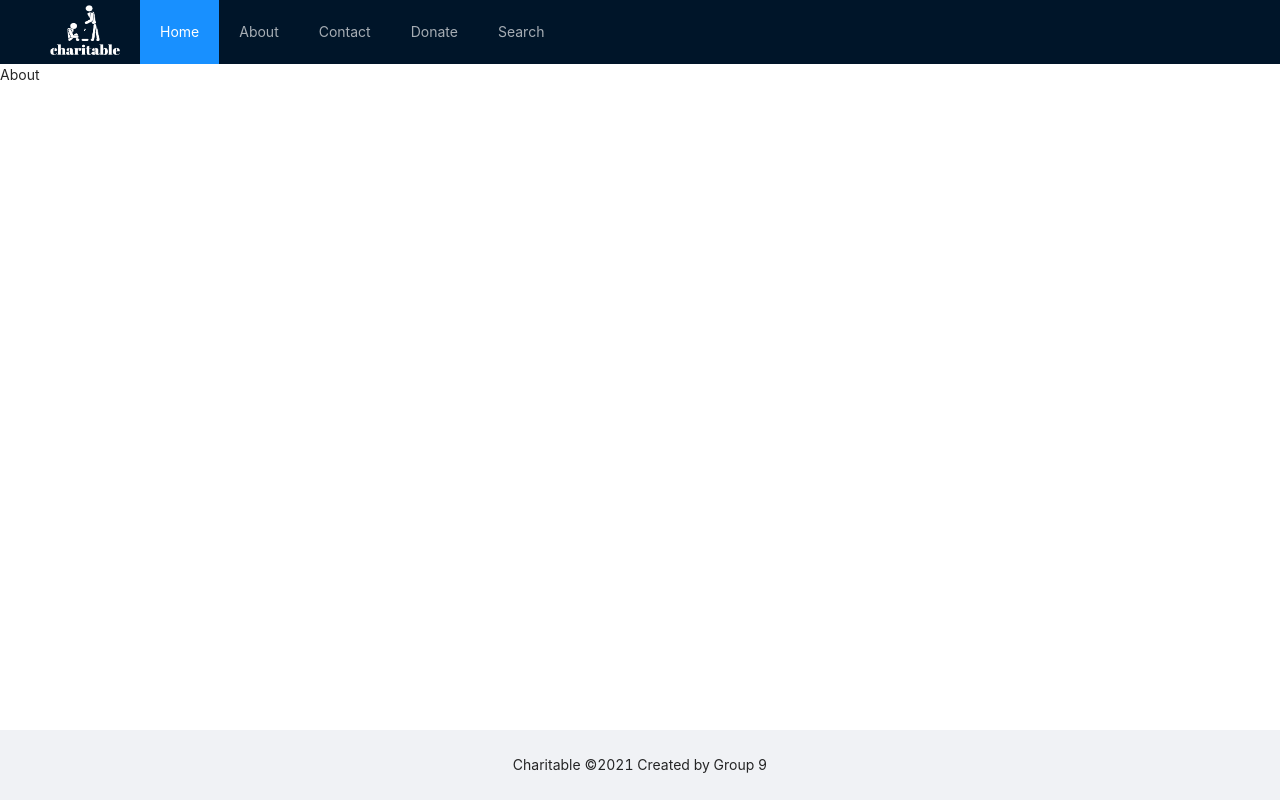
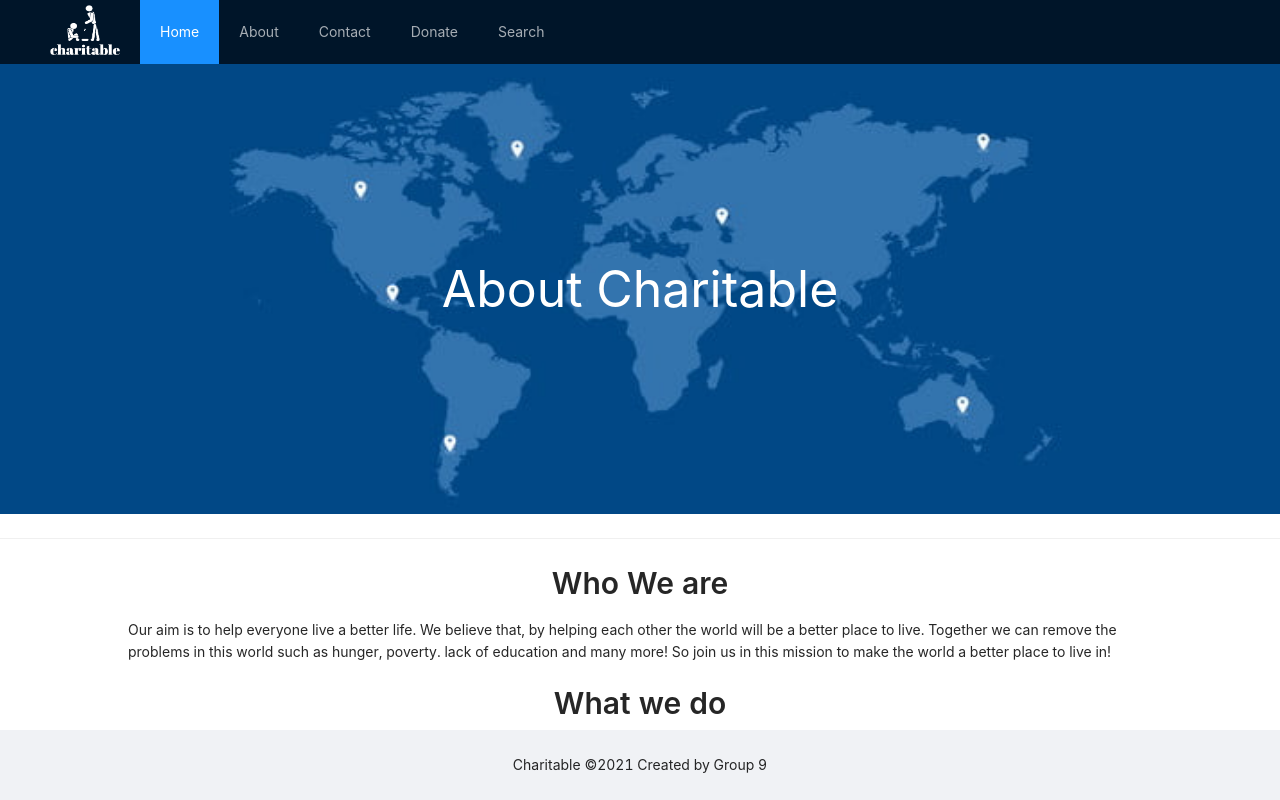
Before and after one commit to zehaowork/Open-data-cw2, a React (Create React App) app: page /Open-data-cw2/about in a window 1280 px wide. Built offline with nearby package versions, Linux system fonts and the light colour scheme; the HTML template or start-up script is replaced by a standard one.

Commit message:
static about page and donation page completed.

```diff
--- a/src/pages/About/About.css
+++ b/src/pages/About/About.css
@@ -0,0 +1,33 @@
+.about-content {
+  width: 100%;
+  height: 100%;
+  display: flex;
+  flex-direction: column;
+  align-items: center;
+  overflow: scroll;
+}
+
+.banner-section {
+  background-color: red;
+  position: relative;
+  width: 100%;
+  text-align: center;
+}
+.banner {
+  width: 100%;
+  max-height: 450px;
+}
+
+.banner-text {
+  position: absolute;
+  top: 50%;
+  left: 50%;
+  font-size: 50px;
+  transform: translate(-50%, -50%);
+  color: white;
+}
+
+.info-text {
+  max-width: 80%;
+  margin-bottom: 20px;
+}
--- a/src/pages/About/About.jsx
+++ b/src/pages/About/About.jsx
@@ -1,7 +1,27 @@
 import React from 'react';
+import { Typography,Divider } from 'antd';
+import Banner from '../../images/banner.jpeg'
+import './About.css';
+export default function About(){
+    const {Title} =Typography;
+    return (<div className="about-content">
+        <div className="banner-section" >
+        <img alt="banner" className='banner' src={Banner} />
+        <div className="banner-text" >About Charitable</div>
+        </div>
+        <Divider />
+        <Title level={2}>Who We are</Title>
+    <div className="info-text"><Typography.Text>
+    Our aim is to help everyone live a better life. We believe that, by helping each other the world will be a better place to live. Together we can remove the problems in this world such as hunger, poverty. lack of education and many more! So join us in this mission to make the world a better place to live in!
+    </Typography.Text></div>
+    <Title level={2}>What we do</Title>
+    <div className="info-text"><Typography.Text>
+    Our aim is to help everyone live a better life. We believe that, by helping each other the world will be a better place to live. Together we can remove the problems in this world such as hunger, poverty. lack of education and many more! So join us in this mission to make the world a better place to live in!
+    </Typography.Text></div>
+    <Title level={2}>Acknowledgments</Title>
+    <div className="info-text"><Typography.Text>
+    Our aim is to help everyone live a better life. We believe that, by helping each other the world will be a better place to live. Together we can remove the problems in this world such as hunger, poverty. lack of education and many more! So join us in this mission to make the world a better place to live in!
+    </Typography.Text></div>
 
-export default function About(){
-    return (<div>
-        About
     </div>)
 }
--- a/src/pages/Donate/Donate.css
+++ b/src/pages/Donate/Donate.css
@@ -1,3 +1,13 @@
-.donate-padding {
-  padding: 5% 10%;
+.donate-content {
+  width: 100%;
+  height: 100%;
+  display: flex;
+  flex-direction: column;
+  align-items: center;
+  overflow: scroll;
 }
+
+.donate-btn {
+  width: 10%;
+  height: 10%;
+}
--- a/src/pages/Donate/Donate.jsx
+++ b/src/pages/Donate/Donate.jsx
@@ -1,13 +1,20 @@
 import React from 'react';
-import { Button } from 'antd';
-
+import { Typography,Divider } from 'antd';
+import './Donate.css'
+import Banner from '../../images/banner.jpeg'
+import DonateIcon from '../../images/donate.png'
 export default function Donate(){
-    return (<div>
-        <div className="image-placeholder"> Image</div>
-        <p>Please donate to help us keep running CharitAble! Every contribution is valuable to us! Thanks in advance!</p>
-        <div className="donate-padding">
-        <Button type="primary">Donate</Button>
-
+    const {Title} =Typography;
+    return (<div className='donate-content' >
+        <div className="banner-section" >
+        <img alt="banner" className='banner' src={Banner} />
+        <div className="banner-text" >Support Us</div>
         </div>
+        <Divider/>
+        <Title level={2}>Donations</Title>
+    <div className="info-text"><Typography.Text>
+    Please donate to help us keep running CharitAble! Every contribution is valuable to us! Thanks in advance!
+    </Typography.Text></div>
+    <img alt='donate' className='donate-btn' src={DonateIcon} />
     </div>)
 }
--- a/src/pages/Home/Home.jsx
+++ b/src/pages/Home/Home.jsx
@@ -1,4 +1,4 @@
-import React from 'react';
+import React,{useEffect,useState} from 'react';
 import { Button, Space,Typography,Divider,List } from 'antd';
 import { Pie } from '@ant-design/charts';
 import './Home.css';
@@ -56,47 +56,22 @@ export default function Home(){
     interactions: [{ type: 'element-active' }],
   };
 
+const [rankList, setRankList] = useState([]);
+  useEffect(() => {
+   testApi();
+  }, [])
+
+
     const testApi = ()=>{
         axios.get('https://us-central1-open-data-cw2.cloudfunctions.net/getRankedNeedsDataNew').then(result=>{
             console.log(result.data)
+            setRankList(result.data);
         })
     };
 
     return (<div className="home-content">
      <div className="section">
      <div className="side">
-        <Title level={2} >Top Item Needed</Title>
-        <div className='rank-list' >
-        <List bordered dataSource={data}
-        header={
-            <div className='rank-item'>
-           <div className='rank-badge-container'>
-           <div >🔥 Rank</div>
-           </div>
-           <div className='rank-name-container'>
-           <div >🍔 Item Name</div>
-           </div>
-          <div className='rank-quantity-container'>
-          <div>1️⃣ Quantity</div>
-          </div>
-       </div>
-        }
-        renderItem={(item,index) => (
-      <List.Item  >
-       <div className='rank-item'>
-           <div className='rank-badge-container'>
-           <div className='rank-badge' >{index+1}</div>
-           </div>
-           <div className='rank-name-container'>
-           <div className='rank-name' >Pudding</div>
-           </div>
-          <div className='rank-quantity-container'>
-          <div>1</div>
-          </div>
-       </div>
-      </List.Item>
-    )} />
-        </div>
 
 
      </div>
@@ -112,7 +87,41 @@ export default function Home(){
       </div>
       </div>
       <Divider style={{height:'100%'}} type='vertical' />
-      <div className="side" ></div>
+      <div className="side" >
+      <Title level={2} >Top Item Needed</Title>
+        <div className='rank-list' >
+        <List bordered dataSource={rankList}
+        header={
+            <div className='rank-item'>
+           <div className='rank-badge-container'>
+           <div >🔥 Rank</div>
+           </div>
+           <div className='rank-name-container'>
+           <div >🍔 Item Name</div>
+           </div>
+          {/* <div className='rank-quantity-container'>
+          <div>1️⃣ Quantity</div>
+          </div> */}
+       </div>
+        }
+        renderItem={(item,index) => (
+      <List.Item  >
+       <div className='rank-item'>
+           <div className='rank-badge-container'>
+           <div className='rank-badge' >{index+1}</div>
+           </div>
+           <div className='rank-name-container'>
+           <div className='rank-name' >{item.name}</div>
+           </div>
+          {/* <div className='rank-quantity-container'>
+          <div>{item.quantity}</div>
+          </div> */}
+       </div>
+      </List.Item>
+    )} />
+        </div>
+
+      </div>
      </div>
      <Divider style={{width:'100%'}} type='horizontal' />
      <div className='section' >
--- a/src/pages/Search/Search.jsx
+++ b/src/pages/Search/Search.jsx
@@ -1,10 +1,26 @@
-import React from 'react';
+import React,{useEffect,useState} from 'react';
 import './Search.css';
 import 'antd/dist/antd.css';
 import { Input, DatePicker,Select,Typography,InputNumber,Divider,Button,List,Space } from 'antd';
 import { CarOutlined,UserOutlined } from '@ant-design/icons';
+import axios from 'axios';
 const { Title } = Typography;
 export default  function Search(){
+
+  const [countryList, setCountryList] = useState([]);
+
+  const getCountryList =()=>{
+    axios.get('https://us-central1-open-data-cw2.cloudfunctions.net/getCountries').then(res=>{
+      setCountryList(res.data);
+    })
+  }
+  useEffect(() => {
+   getCountryList();
+  }, [])
+
+  const renderCountryOption = countryList.map(el=>{
+    return <Select.Option value={el} >{el}</Select.Option>
+  })
     const IconText = ({ icon, text }) => (
         <Space>
           {React.createElement(icon)}
@@ -79,7 +95,9 @@ export default  function Search(){
             <div>
             Country:
             </div>
-            <Select placeholder="Country" />
+            <Select placeholder="Country" >
+              {renderCountryOption}
+            </Select>
         </div>
         <div className='entry'>
             <div>
```
Also changed, not shown: src/images/banner.jpeg (added), src/images/donate.png (added).
